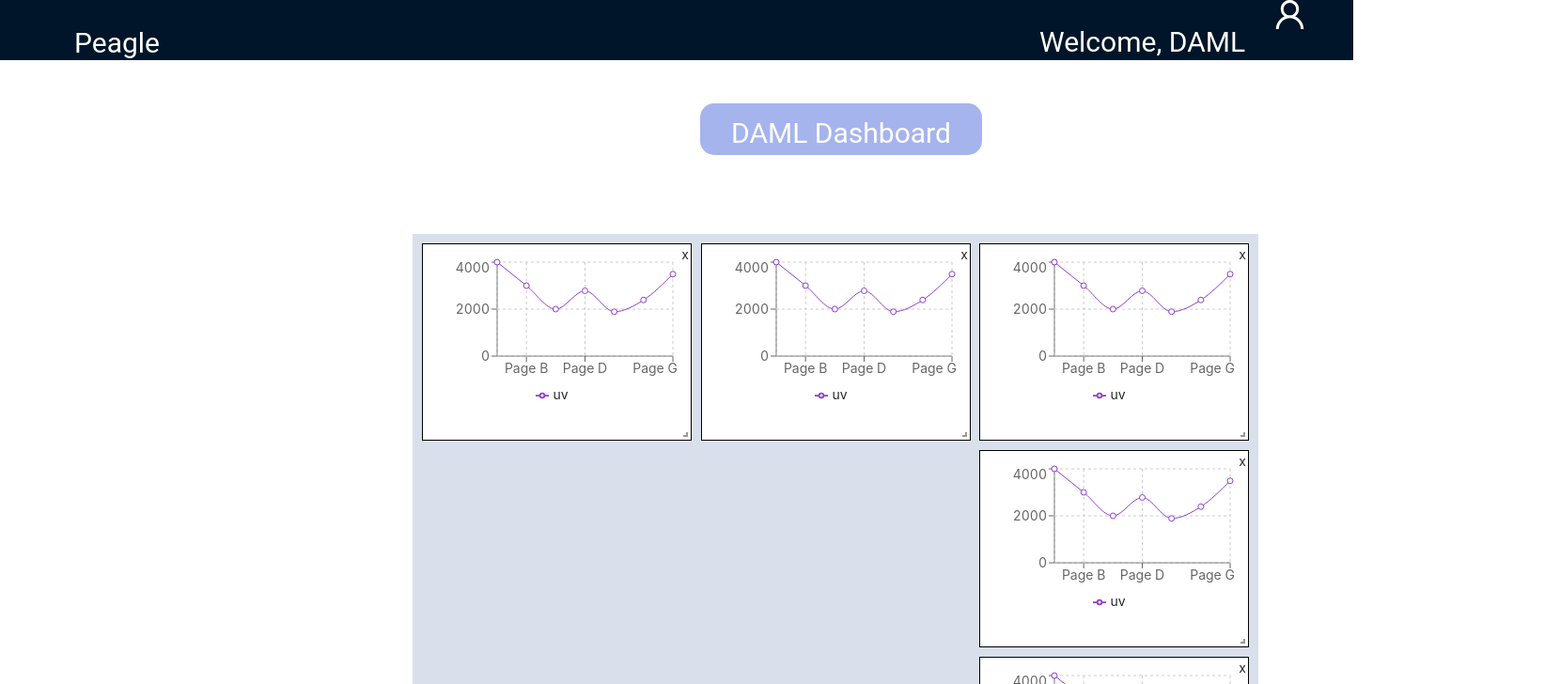
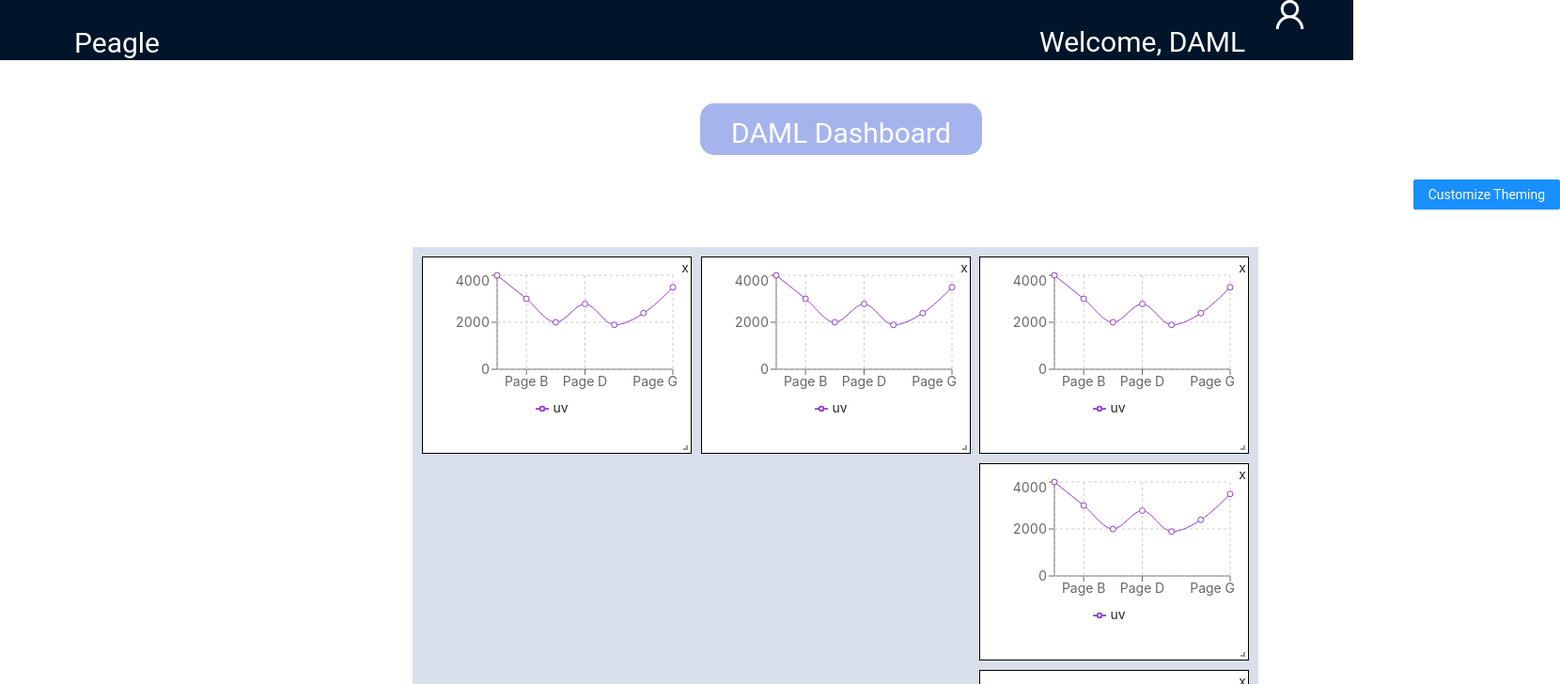
Before and after one commit to herbwang16/daml-dashboard, a React (Create React App) app: page / in a window 1280 px wide. Shown: the top 728 px of the page at 94% size, 1660 px wide, since content can reach past the window. Built offline with nearby package versions, Linux system fonts and the light colour scheme.

Commit message:
Update ThemingModal.js

```diff
--- a/src/components/layout/ThemingModal.js
+++ b/src/components/layout/ThemingModal.js
@@ -12,7 +12,7 @@ const themeProperties = {
 };
 
 class ThemingModal extends React.Component {
-  state = { visible: false, color: "#fff", theme: {}, activeSetting: "" };
+  state = { visible: false, color: "#FFF", theme: {}, activeSetting: "" };
 
   static contextType = ThemeContext;
 
@@ -90,7 +90,7 @@ class ThemingModal extends React.Component {
     return (
       <span>
         <Button
-          className="modal-button"
+          className="modal-button-theme"
           type="primary"
           onClick={this.showModal}
         >
@@ -103,13 +103,15 @@ class ThemingModal extends React.Component {
           onCancel={this.handleCancel}
           okText="Ok"
           width="50rem"
+
+          className="modal-style"
           bodyStyle={{
             overflowY: "scroll",
             padding: "2rem 3rem"
           }}
         >
           {this.state.errorMessage ? (
-            <div style={{ height: "4rem" }}>{this.state.errorMessage}</div>
+            <div style={{ height: "4rem", color: "red"}}>{this.state.errorMessage}</div>
           ) : (
             ""
           )}
```
